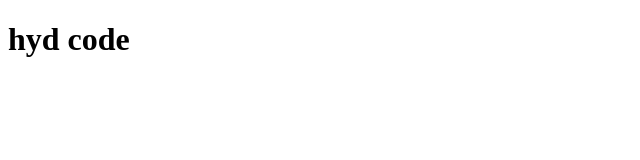
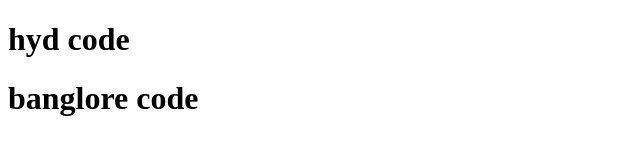
Before and after one commit to Jashuva28/git-52r, a plain HTML site: page index.html in a window 1280 px wide. Shown: the whole page, without its empty margins (0-640 px from the left). Drawn offline with Linux system fonts and the light colour scheme.

Commit message:
banglore

```diff
--- a/index.html
+++ b/index.html
@@ -7,5 +7,6 @@
 </head>
 <body>
     <h1>hyd code</h1>
+    <h1>banglore code</h1>
 </body>
 </html>
```
